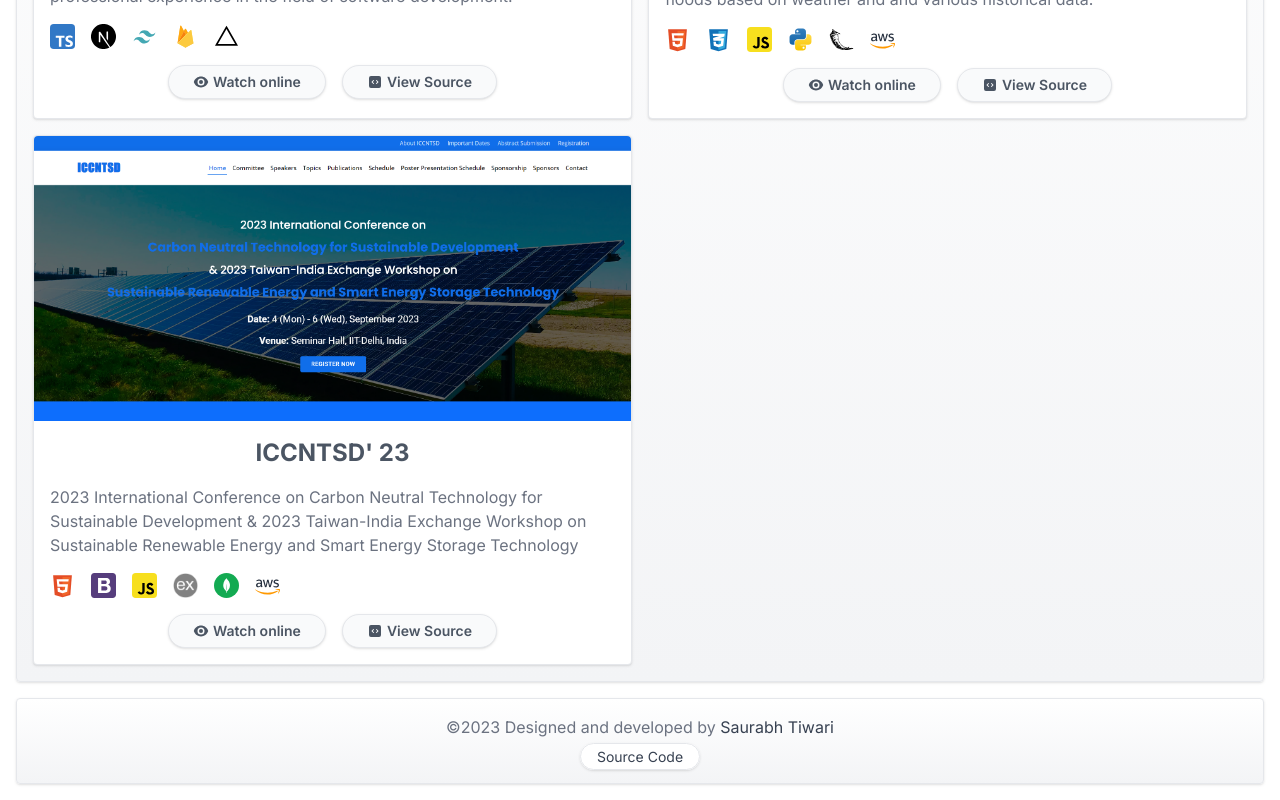
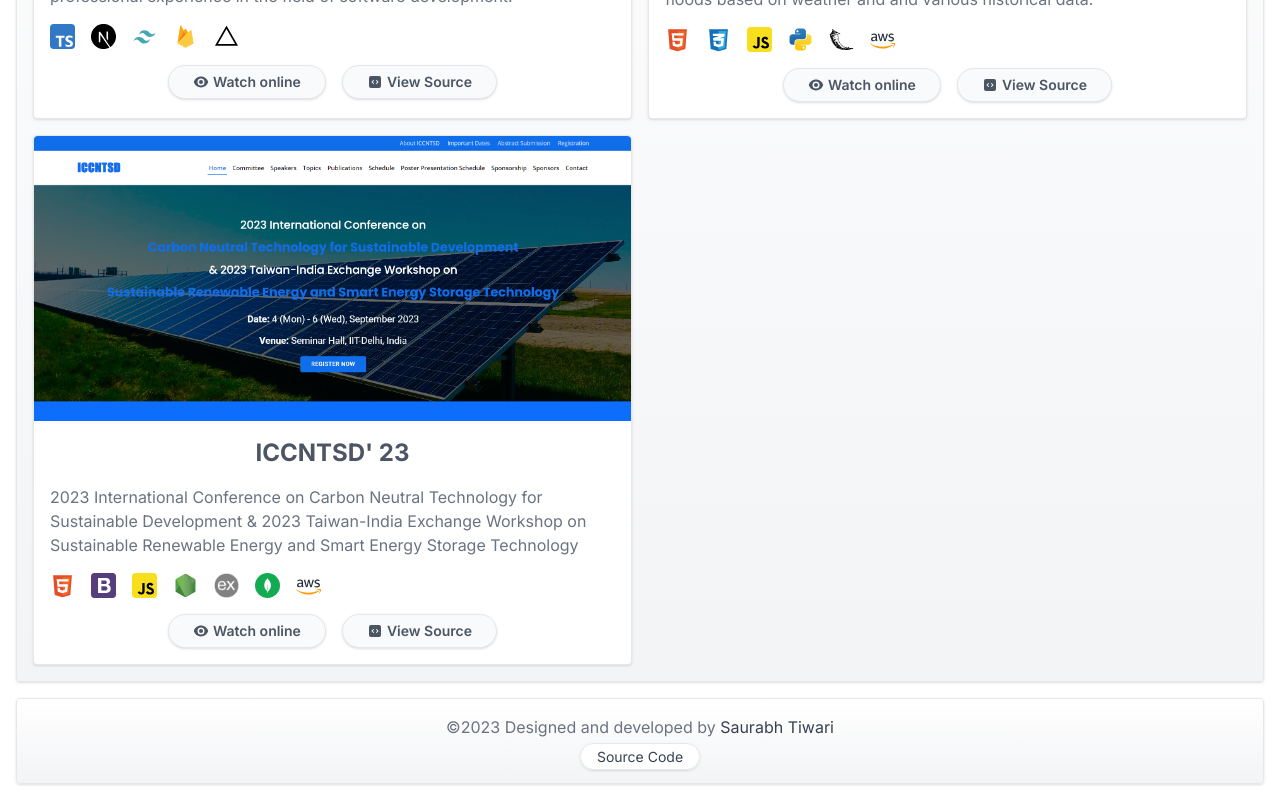
Before and after one commit to SaurabhTiwari4093/portfolio, a Next.js app: page /projects in a window 1280 px wide. Shown: the part 814-1614 px from the top of the page. Built offline with nearby package versions, Linux system fonts and the light colour scheme.

Commit message:
Updated links

```diff
--- a/app/projects/page.tsx
+++ b/app/projects/page.tsx
@@ -118,6 +118,10 @@ function Projects() {
               alt: "JavaScript",
             },
             {
+              img:NodeImg,
+              alt: "Node Js",
+            },
+            {
               img: ExpressJsImg,
               alt: "Express Js",
             },
@@ -130,8 +134,8 @@ function Projects() {
               alt: "AWS",
             },
           ]}
-          href={"https://flood-predictor.iccntsd.in/"}
-          code={"https://github.com/SaurabhTiwari4093/Flood-Forecasting"}
+          href={"https://www.iccntsd.in/"}
+          code={"https://github.com/SaurabhTiwari4093/ICCNTSD-Backend"}
         />
       </div>
     </main>
```
